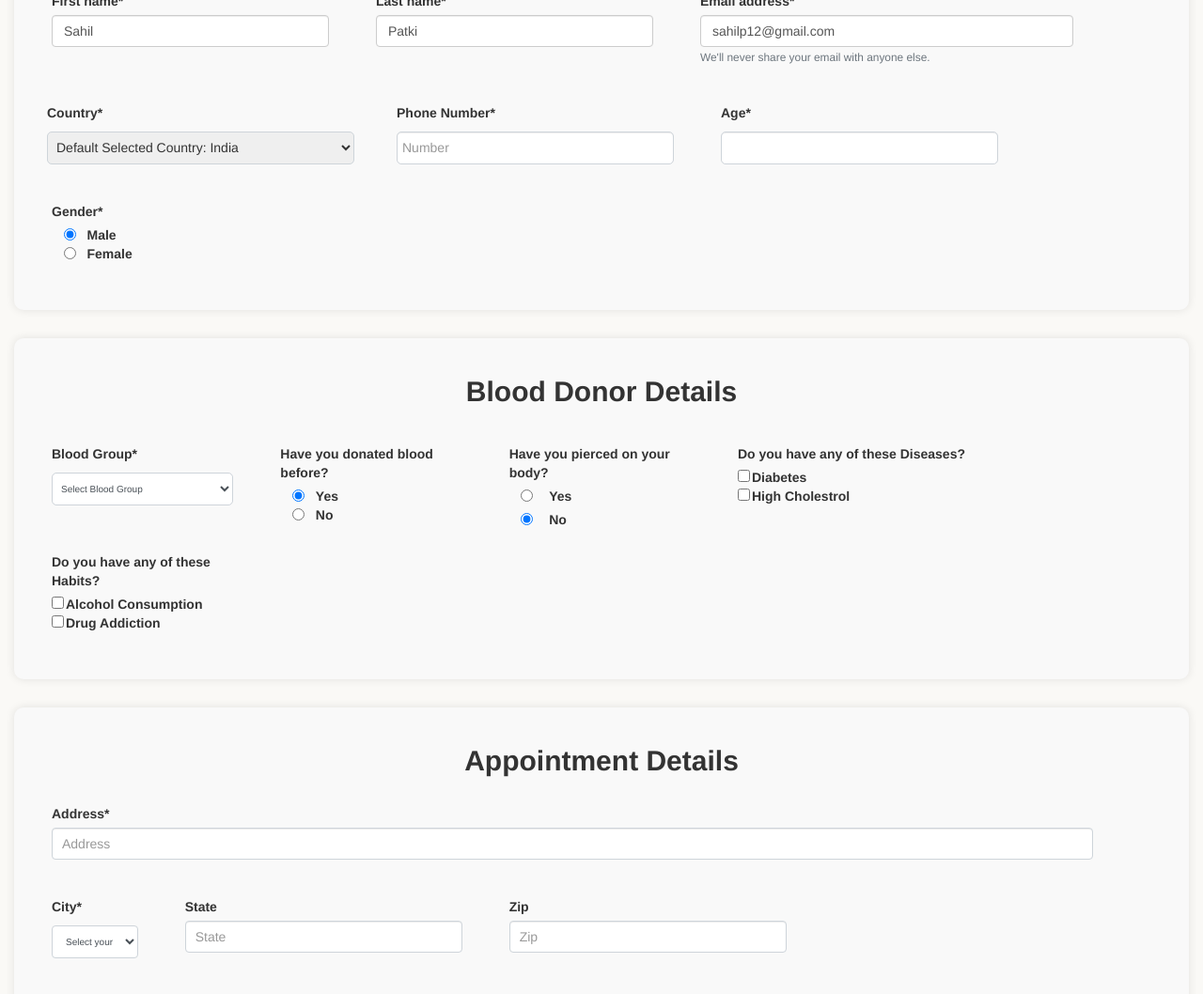
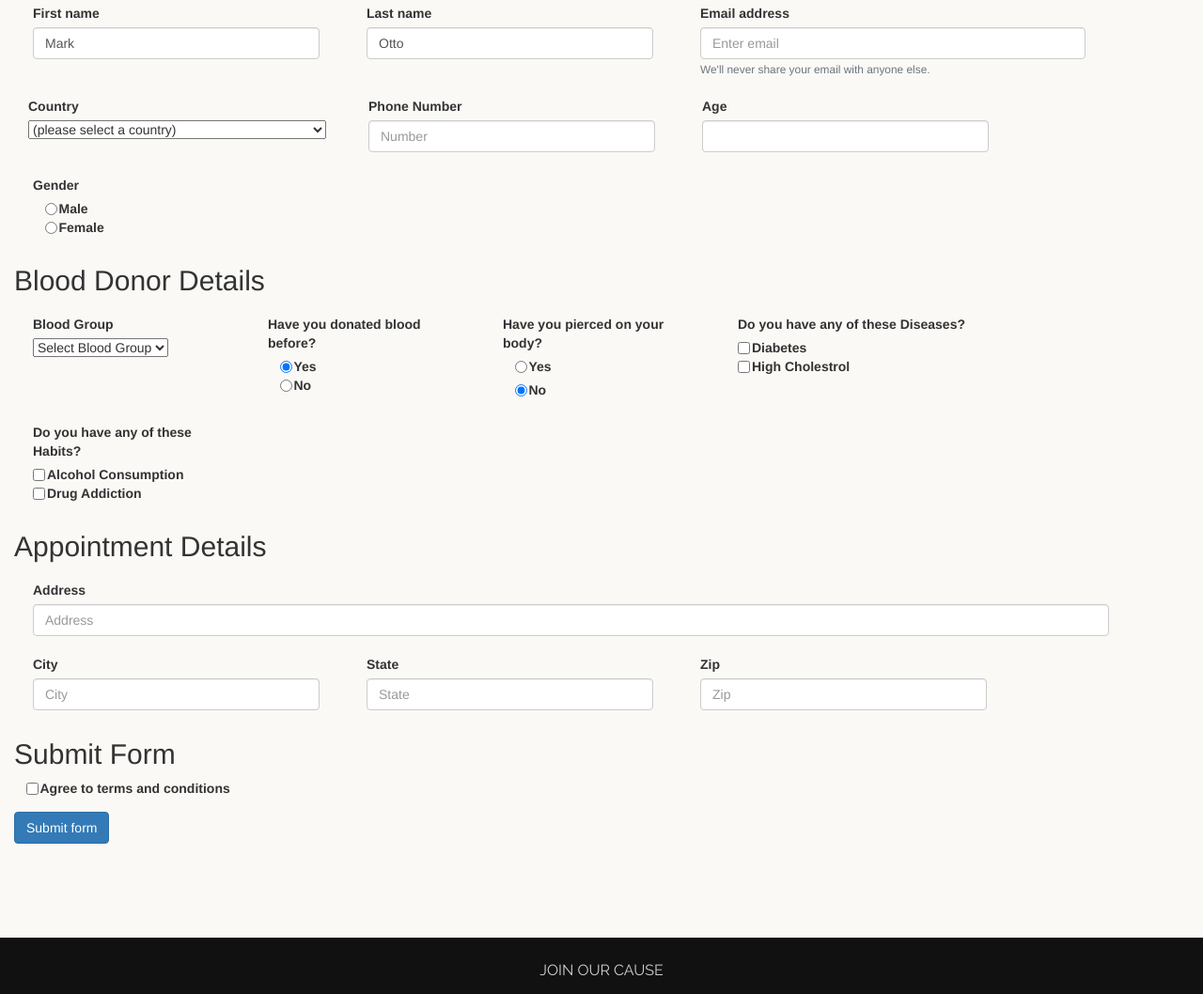
Before and after one commit to dev02chandan/Rakht-Khoj, a plain HTML site: page Rakht-Khoj-main/donate.html in a window 1280 px wide. Shown: the part 662-1720 px from the top of the page at 94% size. Drawn offline with nearby package versions, Linux system fonts and the light colour scheme; a script that the page names is missing; a web font is replaced by a local one.

```diff
--- a/Rakht-Khoj-main/donate.css
+++ b/Rakht-Khoj-main/donate.css
@@ -6,31 +6,6 @@
 @import url("https://fonts.googleapis.com/css2?family=Alegreya+Sans+SC:wght@300&display=swap");
 @import url("https://fonts.googleapis.com/css2?family=NTR&display=swap");
 @import url("https://fonts.googleapis.com/css2?family=Raleway&display=swap");
-
-a:link {
-  text-decoration: none;
-}
-
-a:visited {
-  text-decoration: none;
-}
-
-a:hover {
-  text-decoration: none;
-}
-
-a:active {
-  text-decoration: none;
-}
-
-#footerinfo {
-  font-weight: bold;
-  font-size: large;
-  padding: 10px;
-  margin: 20px;
-  text-align: center;
-  color: red;
-}
 
 .form-row > * {
   margin: 10px 20px;
@@ -65,7 +40,7 @@ a:active {
 header {
   background-color: white;
   color: white;
-  /* height: 18%; */
+  height: 18%;
   width: 100%;
   z-index: 10;
   position: fixed;
@@ -124,18 +99,18 @@ main {
 }
 
 .box {
-  /* width: 500px; */
-  padding: 10%;
-  padding-bottom: 5%;
-  text-align: center;
-  justify-content: center;
+  width: 500px;
+  padding-top: 15%;
+  border-bottom-left-radius: 10px;
+  border-bottom-right-radius: 10px;
+  border-bottom: 20px solid #dc143c;
 }
 
 .box h2 {
   color: #fff;
   background: #dc143c;
   padding: 14px 19px;
-  font-size: 30px;
+  font-size: 20px;
   font-weight: 700;
   border-top-left-radius: 10px;
   border-top-right-radius: 10px;
@@ -146,41 +121,35 @@ main {
 .box .des li {
   list-style: none;
   padding: 10px;
-  /* margin: 10px; */
-  /* width: 96%; */
+  width: 96%;
   background: #fff;
   box-shadow: 0 5px 25px rgba(0, 0, 0, 0.1);
-  transition: transform 1s;
-  text-align: center;
-  text-decoration: none;
+  transition: transform 0.5s;
+  font-family: "Patrick Hand", cursive;
 }
 
 .box .des li:hover {
-  /* margin: 10px; */
-  /* transform: scale(1.1); */
+  transform: scale(1.1);
   z-index: 100;
-  background-color: #db7093;
-  transition: transform 0.5s cubic-bezier(0.165, 0.84, 0.44, 1),
-    background-color 0.5s;
+  background: #db7093;
   box-shadow: 0 5px 25px rgba(0, 0, 0, 0.2);
   color: #fff;
   cursor: pointer;
-  text-decoration: none;
 }
 
 .box .des li span {
-  width: 30px;
-  height: 30px;
+  width: 20px;
+  height: 20px;
   text-align: center;
-  line-height: 30px;
+  line-height: 20px;
   background: #db7093;
   color: #fff;
   display: inline-block;
   border-radius: 50%;
   margin-right: 10px;
-  font-size: 20px;
+  font-size: 12px;
   font-weight: 600;
-  transition: background-color 0.5s, color 0.5s;
+  transform: translateY(-2px);
 }
 
 .box .des li:hover span {
@@ -214,7 +183,6 @@ main {
   text-align: center;
   font-family: "Neuton", serif;
   border: none;
-  justify-content: left;
 }
 
 .hero-btn:hover {
@@ -526,196 +494,3 @@ footer {
     padding-right: 2px;
   }
 }
-
-/* Adding CSS */
-/*
-.zoomin {
-  transition: transform 0.2s ease-in-out;
-}
-
-.zoomin:hover {
-  transform: scale(1.2);
-} */
-
-/* Form Styles */
-
-#register {
-  background-color: #f9f9f9;
-  padding: 20px;
-  border-radius: 10px;
-  margin-bottom: 30px;
-  box-shadow: 0px 0px 10px rgba(0, 0, 0, 0.1);
-}
-
-#register h2 {
-  margin-bottom: 30px;
-  text-align: center;
-}
-
-.form-row {
-  margin-bottom: 20px;
-}
-
-.form-row label {
-  font-weight: bold;
-}
-
-.form-control:focus {
-  border-color: #ffa500;
-  box-shadow: none;
-}
-
-.form-row select {
-  height: 35px;
-  border-radius: 5px;
-  border-color: #ced4da;
-  padding: 5px;
-  margin-top: 5px;
-  margin-bottom: 15px;
-}
-
-.form-row select:focus {
-  border-color: #ffa500;
-  box-shadow: none;
-}
-
-.form-row input[type="number"] {
-  height: 35px;
-  border-radius: 5px;
-  border-color: #ced4da;
-  padding: 5px;
-  margin-top: 5px;
-  margin-bottom: 15px;
-}
-
-.form-row input[type="number"]:focus {
-  border-color: #ffa500;
-  box-shadow: none;
-}
-
-.form-check-input[type="radio"] {
-  margin-top: 5px;
-}
-
-.form-check-label {
-  margin-left: 10px;
-}
-
-.form-check-label span {
-  font-weight: bold;
-}
-
-.btn-primary {
-  background-image: linear-gradient(to bottom right, #f5a623, #ffdd4d);
-  border: none;
-  border-radius: 5px;
-  color: #fff;
-  font-size: 16px;
-  font-weight: bold;
-  padding: 10px 20px;
-  transition: all 0.3s ease;
-}
-
-.btn-primary:hover {
-  background-position: right center;
-  color: #fff;
-  text-decoration: none;
-}
-
-.btn-primary:focus {
-  box-shadow: none;
-  outline: none;
-}
-
-#blood-details {
-  background-color: #f9f9f9;
-  padding: 20px;
-  border-radius: 10px;
-  margin-bottom: 30px;
-  box-shadow: 0px 0px 10px rgba(0, 0, 0, 0.1);
-}
-
-#blood-details h2 {
-  margin-bottom: 30px;
-  text-align: center;
-}
-
-.blocker {
-  display: block;
-  width: 100%;
-  height: calc(2.5rem + 2px);
-  padding: 0.375rem 0.75rem;
-  font-size: 1rem;
-  font-weight: 400;
-  line-height: 1.5;
-  color: #495057;
-  background-color: #fff;
-  background-clip: padding-box;
-  border: 1px solid #ced4da;
-  border-radius: 0.25rem;
-  transition: border-color 0.15s ease-in-out, box-shadow 0.15s ease-in-out;
-}
-
-.form-check-label2 {
-  margin-left: 1.5rem !important;
-}
-
-.form-check-input[type="radio"] {
-  margin-top: 0.3rem;
-  margin-right: 0.3rem;
-}
-
-.form-check-input[type="checkbox"] {
-  margin-top: 0.2rem;
-  margin-right: 0.3rem;
-}
-
-#apdetails {
-  background-color: #f9f9f9;
-  padding: 20px;
-  border-radius: 10px;
-  margin-bottom: 30px;
-  box-shadow: 0px 0px 10px rgba(0, 0, 0, 0.1);
-}
-
-#apdetails h2 {
-  /* font-size: 24px; */
-  margin-bottom: 20px;
-  text-align: center;
-}
-
-#apdetails label {
-  font-weight: bold;
-}
-
-#apdetails input[type="text"],
-#apdetails select {
-  border: 1px solid #ced4da;
-  border-radius: 4px;
-  padding: 10px;
-  width: 100%;
-}
-
-#submit {
-  background-color: #007bff;
-  color: #fff;
-  border: none;
-  border-radius: 4px;
-  padding: 10px 20px;
-  margin-top: 20px;
-  cursor: pointer;
-}
-
-#submit:hover {
-  background-color: #0069d9;
-}
-
-#footerinfo {
-  margin-top: 20px;
-  font-size: 14px;
-  color: #6c757d;
-}
-
-#footerinfo span {
-  font-style: italic;
-}
--- a/Rakht-Khoj-main/donate.html
+++ b/Rakht-Khoj-main/donate.html
@@ -6,84 +6,63 @@
     <meta http-equiv="X-UA-Compatible" content="IE=edge">
     <meta name="viewport" content="width=device-width, initial-scale=1.0">
     <link rel="stylesheet" href='donate.css'>
-
     <link rel="icon" href='./Images/bb_logo(black).png' type="image/png">
     <link rel="stylesheet" href="https://cdnjs.cloudflare.com/ajax/libs/font-awesome/5.15.3/css/all.min.css" />
 
      <!-- Bootstrap CSS -->
-  <link rel="stylesheet" href="https://cdn.jsdelivr.net/npm/bootstrap@4.4.1/dist/css/bootstrap.min.css"
-    integrity="sha384-Vkoo8x4CGsO3+Hhxv8T/Q5PaXtkKtu6ug5TOeNV6gBiFeWPGFN9MuhOf23Q9Ifjh" crossorigin="anonymous">
+     <link rel="stylesheet" href="https://cdn.jsdelivr.net/npm/bootstrap@4.4.1/dist/css/bootstrap.min.css" integrity="sha384-Vkoo8x4CGsO3+Hhxv8T/Q5PaXtkKtu6ug5TOeNV6gBiFeWPGFN9MuhOf23Q9Ifjh" crossorigin="anonymous">
 
      <link rel="stylesheet" href="http://maxcdn.bootstrapcdn.com/bootstrap/3.3.6/css/bootstrap.min.css">
    <script src="https://ajax.googleapis.com/ajax/libs/jquery/1.12.0/jquery.min.js"></script>
    <script src="http://maxcdn.bootstrapcdn.com/bootstrap/3.3.6/js/bootstrap.min.js"></script>
     <script src="https://ajax.googleapis.com/ajax/libs/jquery/3.6.3/jquery.min.js"></script>
-  <!--<script>
+    <script>
         $(function(){
             $('nav').load('header.html');
         });
-    </script>-->
+    </script>
 </head>
 <title>Connect with us & save lives around your location </title>
 
 <body style="background-color: #FAF9F6">
     <header>
-
         <nav>
-      <div id="logo" style="position: default;">
-        <a href="index.html">
-          <div class="header-logo"><img src="./Images/logo.png"></div>
-        </a>
-      </div>
-      <div id="nav">
-        <div class="header-list" id="headerl">
-          <i class="fa fa-times" onclick="hideMenu()"></i>
-          <ul>
-            <li><a class="scroll" href="#about-us">About Us</a></li>
-            <li><a class="scroll" href="#vol-sect">Volunteers</a></li>
-            <!-- <li><a href="donate.html" target="_self">Donate</a></li> -->
-            <li><a href="recieve.html" target="_self">Receive</a></li>
-            <li><a href="help.html" target="_self">Get Help</a></li>
-          </ul>
-        </div>
-        <i class="fa fa-bars" onclick="showMenu()"></i>
-      </div>
         </nav>
-
     </header>
 
-  <!-- Four Easy steps -->
-  <div class="box mx-auto">
+        <div class="box mx-auto" >
             <h2>Four Easy Steps towards humanity</h2>
             <ul class="des">
-      <li><span>1</span> User Information 🧍🏻</li>
-      <li><span>2</span> Blood Donor Details🩸</li>
-      <li><span>3</span> Appointment Details 📱</li>
-      <li><span>4</span> Submit</li>
+              <li><a class="scroll" href="#register"><span>1</span> User Information 🧍🏻</a></li>
+              <li><a class="scroll" href="#blood-details"><span>2</span> Blood Donor Details🩸</a></li>
+              <li><a class="scroll" href="#apdetails"><span>3</span> Appointment Details 📱</a></li>
+              <li><a class="scroll" href="#submit"><span>4</span> Submit</a></li>
             </ul>
 
+            <div class="text-box">
+                <a href="Register.html" class="hero-btn" target="_self">Proceed</a>
+            </div>
         </div>
 
 
 
-  <!-- Form -->
-  <div class="ml-4 mr-4 mt-5 mb-5" style="background-color: #FAF9F6">
-    <form id="donateform">
+
+    <div class = "ml-4 mr-4 mt-5 mb-5" style="background-color: #FAF9F6">
+        <form>
           <div id="register" section>
-        <h2 class="font-weight-bold">User Information</h2>
+        <h2 >User Information</h2>
         <div class="form-row">
           <div class="col-md-3 mb-3">
-            <label for="validationDefault01">First name*</label>
-            <input type="text" class="form-control" id="fname" placeholder="First name" value="Sahil" required>
+            <label for="validationDefault01">First name</label>
+            <input type="text" class="form-control" id="validationDefault01" placeholder="First name" value="Mark" required>
           </div>
           <div class="col-md-3 mb-3">
-            <label for="validationDefault02">Last name*</label>
-            <input type="text" class="form-control" id="lname" placeholder="Last name" value="Patki" required>
+            <label for="validationDefault02">Last name</label>
+            <input type="text" class="form-control" id="validationDefault02" placeholder="Last name" value="Otto" required>
           </div>
           <div class="col-md-4 mb-3">
-            <label for="exampleInputEmail1">Email address*</label>
-            <input type="email" class="form-control" id="emailid" aria-describedby="emailHelp" placeholder="Enter email"
-              value="sahilp12@gmail.com" required>
+            <label for="exampleInputEmail1">Email address</label>
+            <input type="email" class="form-control" id="exampleInputEmail1" aria-describedby="emailHelp" placeholder="Enter email">
             <small id="emailHelp" class="form-text text-muted">We'll never share your email with anyone else.</small>
             </div>
           </div>
@@ -91,10 +70,10 @@
         <div class="form-row">
 
           <div class="control-group">
-            <label class="control-label">Country*</label>
+            <label class="control-label">Country</label>
             <div class="controls">
                 <select id="country" name="country" class="input-xlarge">
-                <option value="IN" selected="selected">Default Selected Country: India</option>
+                    <option value="" selected="selected">(please select a country)</option>
                     <option value="AF">Afghanistan</option>
                     <option value="AL">Albania</option>
                     <option value="DZ">Algeria</option>
@@ -339,26 +318,25 @@
         </div>
 
           <div class="col-md-3 mb-3">
-            <label for="validationDefault03">Phone Number*</label>
-            <input type="number" class="form-control" id="phonenumber" placeholder="Number" minlength="10"
-              maxlength="10" required>
+            <label for="validationDefault03">Phone Number</label>
+            <input type="number" class="form-control" id="validationDefault03" placeholder="Number" max = "9999999999" required>
           </div>
 
           <div class="form-group col-md-3 col-sm-3">
-            <label for="age">Age*</label>
-            <input type="number" class="form-control " id="age" placeholder="" max="150" required>
+            <label for="age">Age</label>
+            <input type="number" class="form-control " id="age" placeholder="" max ="150">
         </div>
 
           <div class="col-md-3 mb-3">
-            <label for="validationDefault04">Gender*</label>
+            <label for="validationDefault04">Gender</label>
             <div class="form-check">
-              <input class="form-check-input" type="radio" name="GenderChoice" id="gridRadios1" value="M" checked>
+              <input class="form-check-input" type="radio" name="gridRadios" id="gridRadios1" value="option1" checked>
               <label class="form-check-label " for="gridRadios1">
                 <span class="ml-4">Male</span>
               </label>
             </div>
             <div class="form-check">
-              <input class="form-check-input" type="radio" name="GenderChoice" id="gridRadios2" value="F">
+              <input class="form-check-input" type="radio" name="gridRadios" id="gridRadios2" value="option2">
               <label class="form-check-label" for="gridRadios2">
                 <span class="ml-4">Female</span>
               </label>
@@ -371,20 +349,20 @@
 
 
         <div id="blood-details">
-        <h2 class="font-weight-bold">Blood Donor Details</h2>
+        <h2 >Blood Donor Details</h2>
         <div class="form-row">
             <div class="col-md-2 mb-3">
-            <label for="validationDefault05">Blood Group*</label>
-            <select class="blocker input-xlarge" id="BloodGroup" aria-label="Default select example" required>
+                <label for="validationDefault05">Blood Group</label>
+                <select class="blocker input-xlarge" aria-label="Default select example">
                     <option selected>Select Blood Group</option>
-              <option value="O+">O+</option>
-              <option value="O-">O-</option>
-              <option value="AB+">AB+</option>
-              <option value="AB-">AB-</option>
-              <option value="A+">A+</option>
-              <option value="A-">A-</option>
-              <option value="B+">B+</option>
-              <option value="B-">B-</option>
+                    <option value="1">O+</option>
+                    <option value="2">O-</option>
+                    <option value="3">AB+</option>
+                    <option value="1">AB-</option>
+                    <option value="2">A+</option>
+                    <option value="3">A-</option>
+                    <option value="2">B+</option>
+                    <option value="3">B-</option>
                 </select>
             </div>
             <div class="col-md-2 mb-3">
@@ -461,59 +439,53 @@
 
         <div id="apdetails">
 
-        <h2 class="font-weight-bold">Appointment Details</h2>
+          <h2 >Appointment Details</h2>
           <div class="form-row">
             <div class="col-md-11 mb-3">
-            <label for="validationCustom03">Address*</label>
-            <input type="text" class="form-control" id="address" placeholder="Address" required>
+              <label for="validationCustom03">Address</label>
+              <input type="text" class="form-control" id="validationCustom03" placeholder="Address" required>
             </div>
           </div>
 
         <div class="form-row">
-          <div class="col-md-1  mb-3">
-            <label for="validationDefault05">City*</label>
-            <select class="blocker input-xlarge" id="city" aria-label="Default select example" required>
-              <option selected>Select your city</option>
-              <option value="Mumbai">Mumbai</option>
-              <option value="Pune">Pune</option>
-              <option value="Banglore">Banglore</option>
-              <option value="Kolkata">Kolkata</option>
-              <option value="Odisha">Odisha</option>
-              <option value="Walsad">Walsad</option>
-              <option value="Chennai">Chennai</option>
-              <option value="Delhi">Delhi</option>
-            </select>
+          <div class="col-md-3 mb-3">
+            <label for="validationCustom03">City</label>
+            <input type="text" class="form-control" id="validationCustom03" placeholder="City" required>
+            <div class="invalid-feedback">
+              Please provide a valid city.
+            </div>
           </div>
           <div class="col-md-3 mb-3">
             <label for="validationCustom04">State</label>
-            <input type="text" class="form-control" id="validationCustom04" placeholder="State">
+            <input type="text" class="form-control" id="validationCustom04" placeholder="State" required>
+            <div class="invalid-feedback">
+              Please provide a valid state.
+            </div>
           </div>
           <div class="col-md-3 mb-3">
             <label for="validationCustom05">Zip</label>
-            <input type="text" class="form-control" id="validationCustom05" placeholder="Zip">
+            <input type="text" class="form-control" id="validationCustom05" placeholder="Zip" required>
+            <div class="invalid-feedback">
+              Please provide a valid zip.
+            </div>
           </div>
         </div>
       </div>
 
 
-      <h2 class="font-weight-bold">Submit Form</h2>
+        <h2 id="submit">Submit Form</h2>
         <div class="form-group">
           <div class="form-check">
             <input class="form-check-input" type="checkbox" value="" id="invalidCheck2" required>
             <label class="form-check-label" for="invalidCheck2">
-            <span class="ml-4"> Agree to terms and conditions*</span>
+              <span class="ml-4"> Agree to terms and conditions</span>
             </label>
           </div>
         </div>
-      <button class="btn btn-primary" type="submit" id="submit">Submit form</button>
+        <button class="btn btn-primary" type="submit">Submit form</button>
 
-      <div id="footerinfo" class="mb-5 mt-1">
-        <span>All Fields marked in * are compulsory</span>
-      </div>
 
       </form>
-
-
     </div>
 
 
@@ -522,11 +494,11 @@
     <footer>
         <div class="footer-content">
             <h3>JOIN OUR CAUSE</h3>
-      <p>Donating blood or platelets can be intimidating and even scary. Time to put those hesitations and fears aside.
-        Learn from RakhtKhoj and platelet donors how simple and easy it is to roll up a sleeve and help save lives.</p>
+            <p>Donating blood or platelets can be intimidating and even scary. Time to put those hesitations and fears aside. Learn from RakhtKhoj and platelet donors how simple and easy it is to roll up a sleeve and help save lives.</p>
             <div class="socials">
                 <ul class="sci">
-          <li><a href="https://www.facebook.com/givebloodnhs/" target="_self"><i class="fab fa-facebook"></i></a></li>
+                    <li><a href="https://www.facebook.com/givebloodnhs/" target="_self"><i
+                                class="fab fa-facebook"></i></a></li>
                     <li><a href="https://www.instagram.com/indiablooddonation/?hl=en" target="_self"><i
                                 class="fab fa-instagram"></i></a></li>
                     <li><a href="http://nbtc.naco.gov.in/" target="_self"><i class="fas fa-globe"></i></a></li>
@@ -539,46 +511,4 @@
 
 
 
-  <script>
-    const preloader = document.querySelector('.preloader');
-    const fadeEffect = setInterval(() => {
-      if (!preloader.style.opacity) {
-        preloader.style.opacity = 1;
-      }
-      if (preloader.style.opacity > 0) {
-        preloader.style.opacity -= 1.5;
-      } else {
-        clearInterval(fadeEffect);
-      }
-    }, 1500);
-      //window.addEventListener('load', fadeEffect);
-  </script>
-  <!--js for scroll to top-->
-  <script src="up.js"></script>
-
-  <!--JAVASCRIPT FOR TOGGLE MENU -->
-  <script>
-    var headerl = document.getElementById("headerl");
-
-    function showMenu() {
-      headerl.style.right = "0";
-    }
-
-    function hideMenu() {
-      headerl.style.right = "-210px";
-    }
-  </script>
-
-
-  <!--js for scroll effects-->
-  <!--<script src="scroll.js"></script>-->
-  <script src="https://code.jquery.com/jquery-3.3.1.slim.min.js"
-    integrity="sha384-q8i/X+965DzO0rT7abK41JStQIAqVgRVzpbzo5smXKp4YfRvH+8abtTE1Pi6jizo"
-    crossorigin="anonymous"></script>
-  <script src="https://cdnjs.cloudflare.com/ajax/libs/popper.js/1.14.3/umd/popper.min.js"
-    integrity="sha384-ZMP7rVo3mIykV+2+9J3UJ46jBk0WLaUAdn689aCwoqbBJiSnjAK/l8WvCWPIPm49"
-    crossorigin="anonymous"></script>
-  <script src="https://cdnjs.cloudflare.com/ajax/libs/firebase/7.14.1-0/firebase.js"></script>
-  <script type="module" src='./firebasedonatedb.js'></script>
-
 </body>
```
Lines whose indentation alone changed are shown as unchanged.
